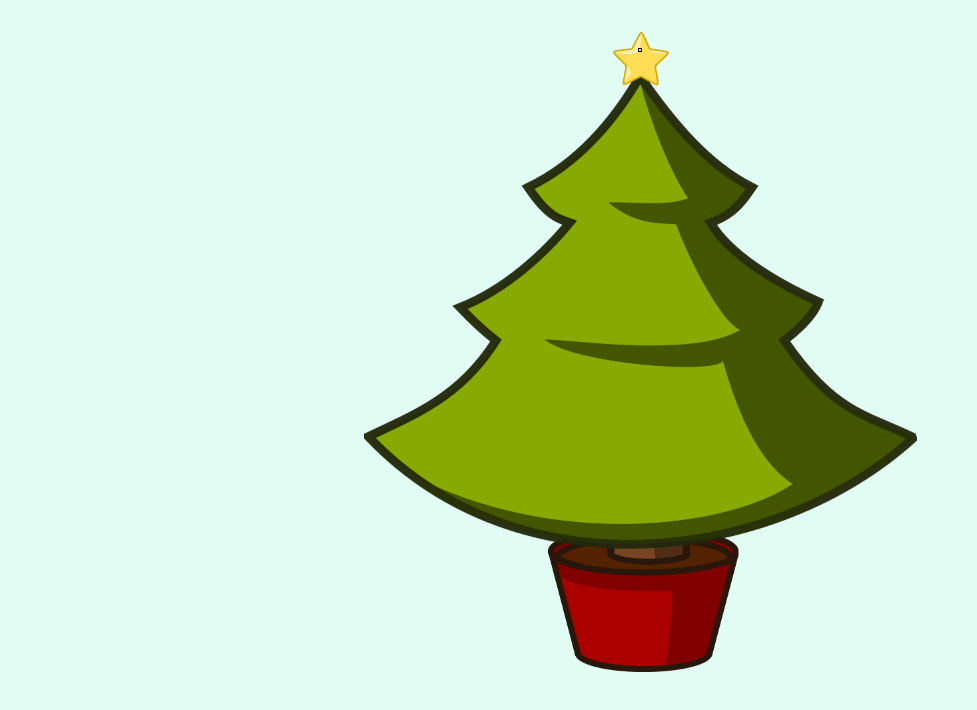
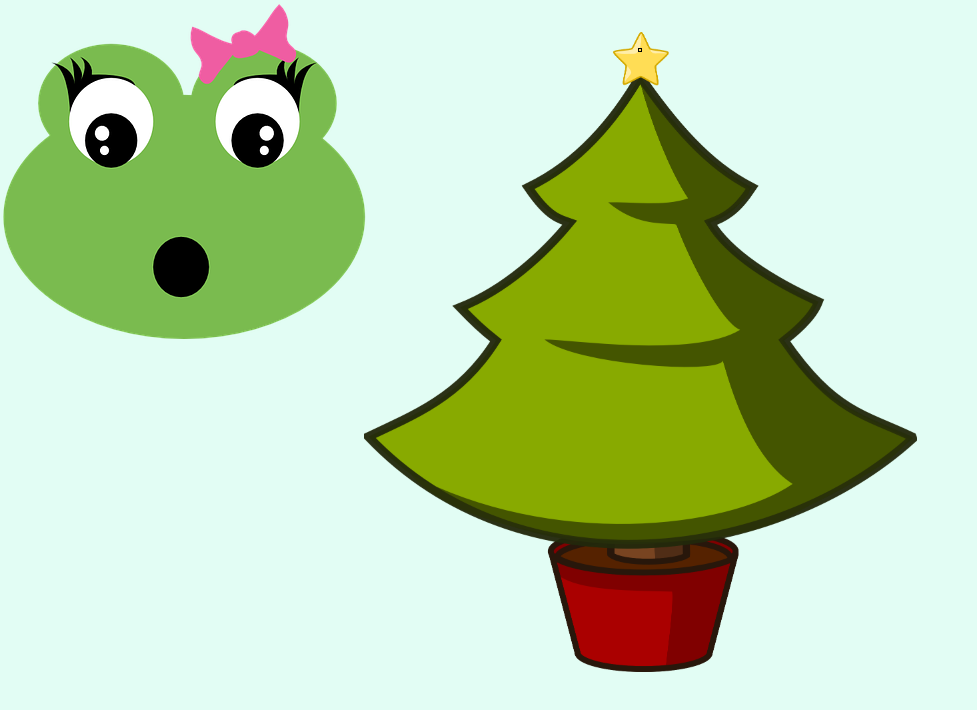
Before and after one commit to NadyaCodes/christmas-find, a React (Create React App) app: page / in a window 1280 px wide. Shown: the top 710 px of the page, without its empty margins (0-977 px from the left). Built offline with nearby package versions, Linux system fonts and the light colour scheme.

Commit message:
make frog component

```diff
--- a/src/App.css
+++ b/src/App.css
@@ -14,8 +14,6 @@ html {
   margin-right: auto;
   left: 0;
   right: 0;
-  /* text-align: center; */
-  /* align-self: center; */
 }
 
 .grid {
@@ -33,6 +31,9 @@ html {
   width: 2px;
   height: 2px;
   position: absolute;
+}
+
+.star-hide {
   margin-top: 3rem;
   margin-left: auto;
   margin-right: auto;
--- a/src/Grid.js
+++ b/src/Grid.js
@@ -1,9 +1,13 @@
 import React from "react";
+import frog from "./frog-face-cute.png";
 
 export default function Grid() {
   return (
     <div className="grid">
-      <div className="box"></div>
+      <div className="box star-hide"></div>
+      <div className="frog">
+        <img src={frog} alt="cute frog with bow" />
+      </div>
     </div>
   );
 }
```
Also changed, not shown: src/frog-face-cute.png (added).
